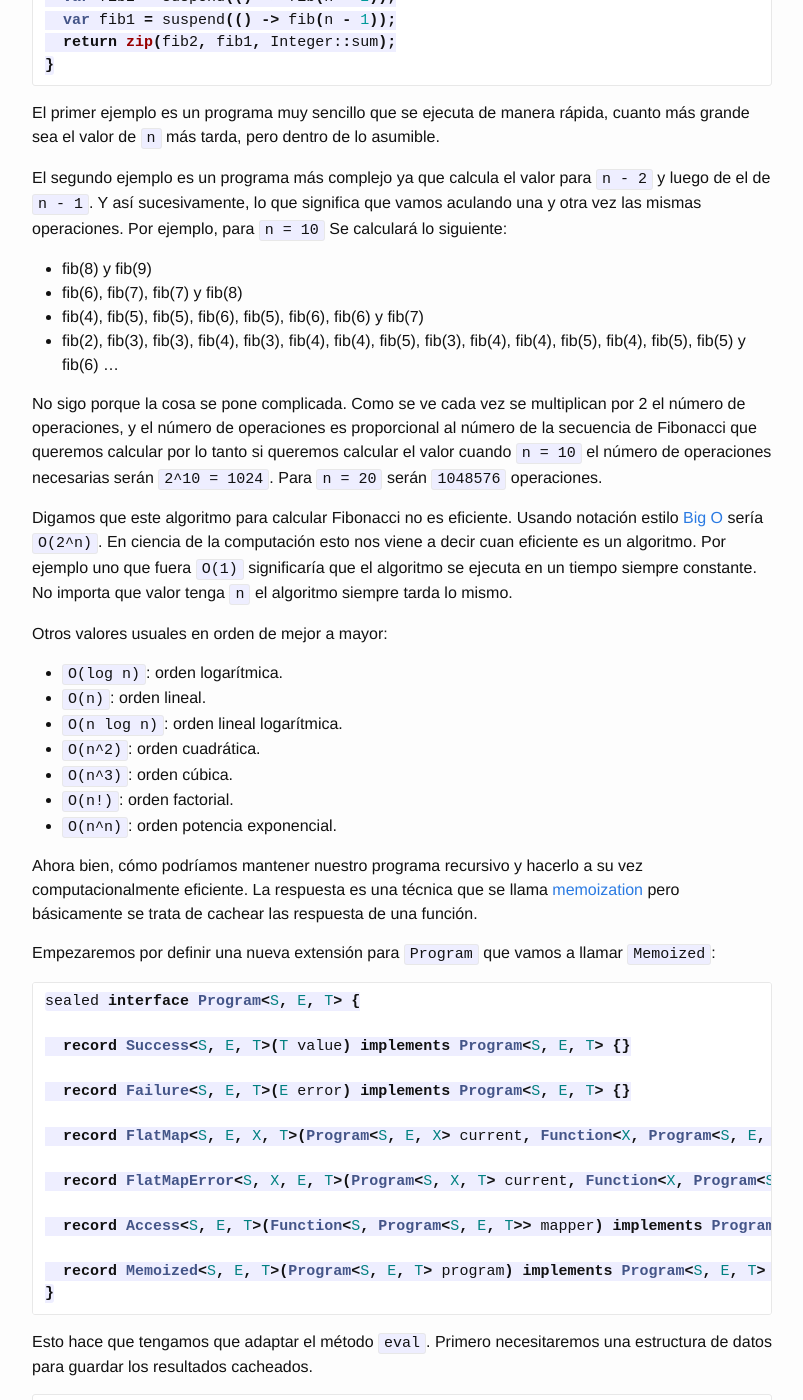
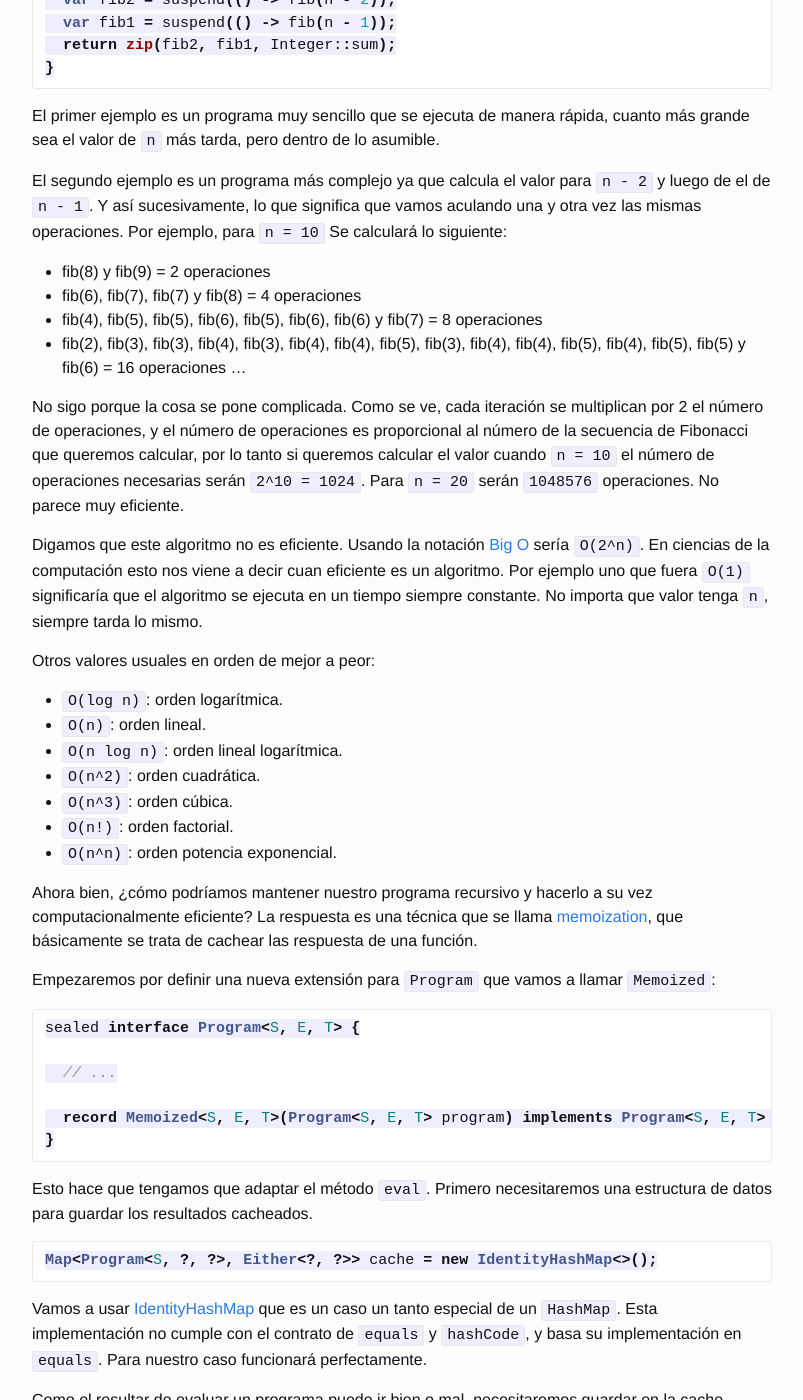
Before and after one commit to tonivade/tonivade.github.io, a Jekyll site: the page built from _posts/2026-04-26-programando-con-dsl-7.markdown, in a window 1280 px wide and 1400 px high, scrolled down 1437 px. Shown: the whole window, without its empty margins (238-1041 px from the left). Built offline with Jekyll 4.4.1, drawn with Linux system fonts in a browser that asks for light colours; some of the changed text lies outside the part shown.

Commit message:
fixed some things

````diff
--- a/_posts/2026-04-26-programando-con-dsl-7.markdown
+++ b/_posts/2026-04-26-programando-con-dsl-7.markdown
@@ -80,25 +79,25 @@ El segundo ejemplo es un programa más complejo ya que calcula el valor para
 vamos aculando una y otra vez las mismas operaciones. Por ejemplo, para `n = 10`
 Se calculará lo siguiente:
 
-- fib(8) y fib(9)
-- fib(6), fib(7), fib(7) y fib(8)
-- fib(4), fib(5), fib(5), fib(6), fib(5), fib(6), fib(6) y fib(7)
-- fib(2), fib(3), fib(3), fib(4), fib(3), fib(4), fib(4), fib(5), fib(3), fib(4), fib(4), fib(5), fib(4), fib(5), fib(5) y fib(6)
+- fib(8) y fib(9) = 2 operaciones
+- fib(6), fib(7), fib(7) y fib(8) = 4 operaciones
+- fib(4), fib(5), fib(5), fib(6), fib(5), fib(6), fib(6) y fib(7) = 8 operaciones
+- fib(2), fib(3), fib(3), fib(4), fib(3), fib(4), fib(4), fib(5), fib(3), fib(4), fib(4), fib(5), fib(4), fib(5), fib(5) y fib(6) = 16 operaciones
 ...
 
-No sigo porque la cosa se pone complicada. Como se ve cada vez se multiplican por 2
+No sigo porque la cosa se pone complicada. Como se ve, cada iteración se multiplican por 2
 el número de operaciones, y el número de operaciones es proporcional al número
-de la secuencia de Fibonacci que queremos calcular por lo tanto si queremos calcular
+de la secuencia de Fibonacci que queremos calcular, por lo tanto si queremos calcular
 el valor cuando `n = 10` el número de operaciones necesarias serán `2^10 = 1024`.
-Para `n = 20` serán `1048576` operaciones.
+Para `n = 20` serán `1048576` operaciones. No parece muy eficiente.
 
-Digamos que este algoritmo para calcular Fibonacci no es eficiente. Usando notación
-estilo [Big O](https://en.wikipedia.org/wiki/Big_O_notation) sería `O(2^n)`. En
-ciencia de la computación esto nos viene a decir cuan eficiente es un algoritmo.
+Digamos que este algoritmo no es eficiente. Usando la notación
+[Big O](https://en.wikipedia.org/wiki/Big_O_notation) sería `O(2^n)`. En
+ciencias de la computación esto nos viene a decir cuan eficiente es un algoritmo.
 Por ejemplo uno que fuera `O(1)` significaría que el algoritmo se ejecuta en un tiempo
-siempre constante. No importa que valor tenga `n` el algoritmo siempre tarda lo mismo.
+siempre constante. No importa que valor tenga `n`, siempre tarda lo mismo.
 
-Otros valores usuales en orden de mejor a mayor:
+Otros valores usuales en orden de mejor a peor:
 
 - `O(log n)`: orden logarítmica.
 - `O(n)`: orden lineal.
@@ -108,24 +107,15 @@ Otros valores usuales en orden de mejor a mayor:
 - `O(n!)`: orden factorial.
 - `O(n^n)`: orden potencia exponencial.
 
-Ahora bien, cómo podríamos mantener nuestro programa recursivo y hacerlo a su vez
-computacionalmente eficiente. La respuesta es una técnica que se llama [memoization](https://en.wikipedia.org/wiki/Memoization)
-pero básicamente se trata de cachear las respuesta de una función.
+Ahora bien, ¿cómo podríamos mantener nuestro programa recursivo y hacerlo a su vez
+computacionalmente eficiente? La respuesta es una técnica que se llama [memoization](https://en.wikipedia.org/wiki/Memoization), que básicamente se trata de cachear las respuesta de una función.
 
 Empezaremos por definir una nueva extensión para `Program` que vamos a llamar `Memoized`:
 
 ```java
 sealed interface Program<S, E, T> {
 
-  record Success<S, E, T>(T value) implements Program<S, E, T> {}
-
-  record Failure<S, E, T>(E error) implements Program<S, E, T> {}
-
-  record FlatMap<S, E, X, T>(Program<S, E, X> current, Function<X, Program<S, E, T>> next) implements Program<S, E, T> {}
-
-  record FlatMapError<S, X, E, T>(Program<S, X, T> current, Function<X, Program<S, E, T>> next) implements Program<S, E, T> {}
-
-  record Access<S, E, T>(Function<S, Program<S, E, T>> mapper) implements Program<S, E, T> {}
+  // ...
 
   record Memoized<S, E, T>(Program<S, E, T> program) implements Program<S, E, T> {}
 }
@@ -150,13 +140,13 @@ Ahora necesitamos soportar el caso de la clase `Memoized`. Lo primero que tenemo
 es comprobar si está en la caché. En caso de que ya exista en la caché, actualizamos el valor
 de `current` y de esa manera en la siguiente iteración se evaluará. Si no está en la cache
 la cosa se complica, ya que en todavía no se ha evaluado todavía el programa, por lo tanto
-cómo gestionamos esto?
+¿cómo gestionamos esto?
 
 ```java
   // ...
   } else if (current instanceof Memoized(var next)) {
     if (cache.containsKey(next)) {
-      current = cache.get(next).fold(Program::success, Program::failure);
+      current = cache.get(next).fold(Program::failure, Program::success);
     } else {
       // TBC
     }
@@ -164,8 +154,8 @@ cómo gestionamos esto?
   //...
 ```
 
-Podemos aprovechar el stack para de esta manera cuando el programa que queremos
-cachear se ejecute, de esa manera actualizamos la cache. Tendremos dos casos
+Podemos aprovechar el stack para que cuando el programa que queremos
+cachear se ejecute, de esa manera, actualizar la cache. Tendremos dos casos:
 cuando todo va bien y cuando algo va mal. Y por último actualizamos `current`
 para que se evalúe en la siguiente iteración del bucle, y en ese momento,
 actualizar la caché.
@@ -199,7 +189,7 @@ static final Map<Integer, Program<Void, Void, Integer>> cache = new HashMap<>();
 
 Definimos otra función que use la caché. Usaremos el método `computeIfAbsent`, lo
 que significa que si no existe en la cache, se ejecutará la lambda que se pasa por
-parámetro. En nuestro caso, llamará al método `fib` y lo wrapeará en un Memoized.
+parámetro. En nuestro caso, llamará al método `fib` y lo wrapeará en un `Memoized`.
 De esta forma este programa se ejecutará solo una vez, no importa las veces que se
 llame.
 
@@ -209,8 +199,13 @@ static Program<Void, Void, Integer> fibMemoized(int n) {
 }
 ```
 
-Ahora `fib` cambia levemente ya que tiene que llamar a `fibMemoized` para que
-obtenga una instancia del programa memoizado.
+Sino hacemos esto, se generará una instancia diferente de `Program` y no servirá
+para nada que lo hayamos wrapeado en un `Memoized`. Como he explicado antes, he usado
+`IdentityHashMap` porque `Program` para nosotros es opaco y no sabemos que hace
+hasta que se evalúa.
+
+`fib` cambia levemente ya que tiene que llamar a `fibMemoized` para que obtenga
+una instancia del programa memoizado.
 
 ```java
 static Program<Void, Void, Integer> fib(int n) {
@@ -274,3 +270,6 @@ static Function<Integer, Program<Void, Void, Integer>> fibMemoized = Program.mem
 ```
 
 Es un poco más verboso, pero a mi me vale.
+
+Y eso es todo por hoy. Creo que ya he agotado la conversación sobre este tema, pero
+no descarto en un futuro volver a ello. Avisados estáis.
````
Also changed, not shown: other parts of _posts/2026-04-26-programando-con-dsl-7.markdown (+12 -12 lines).
